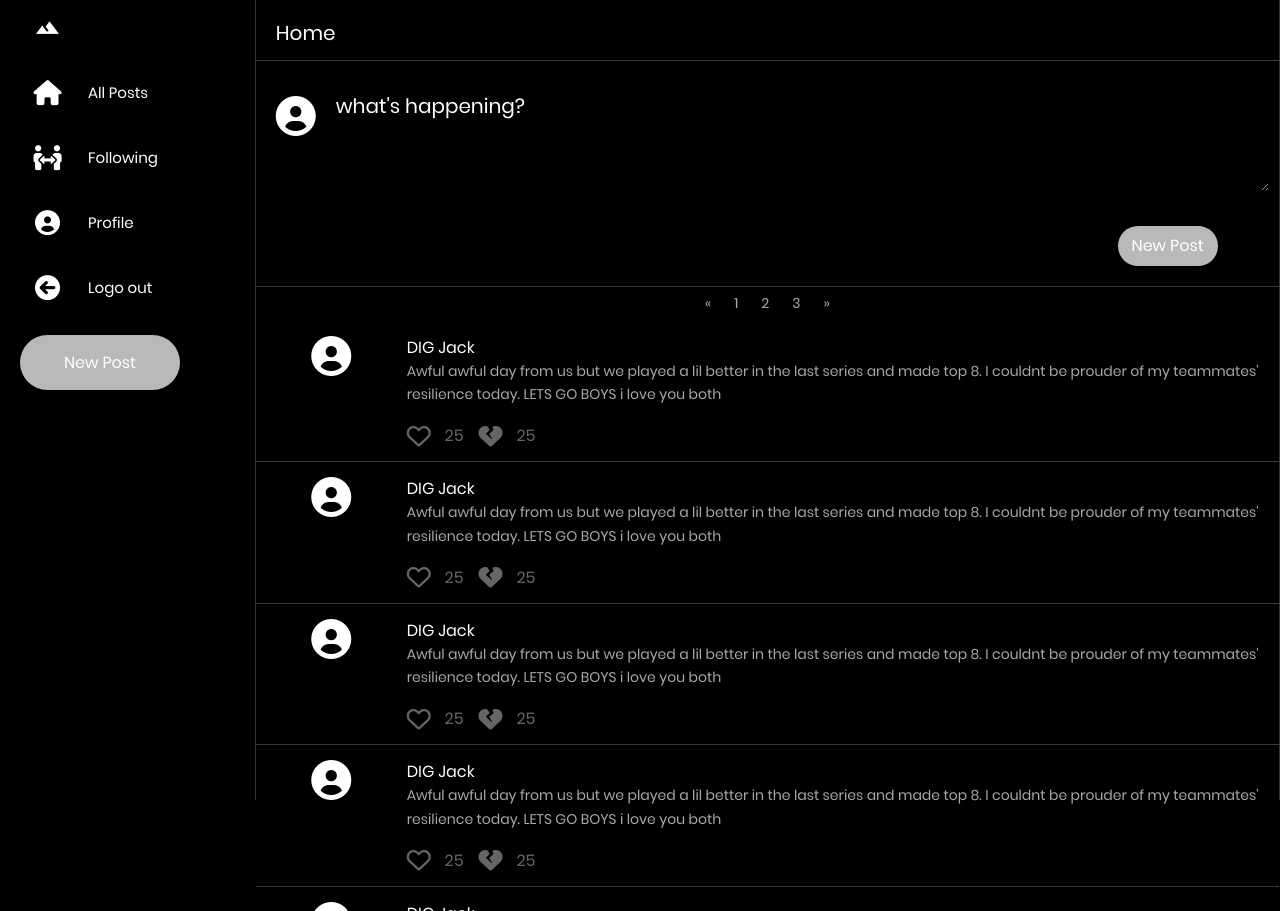
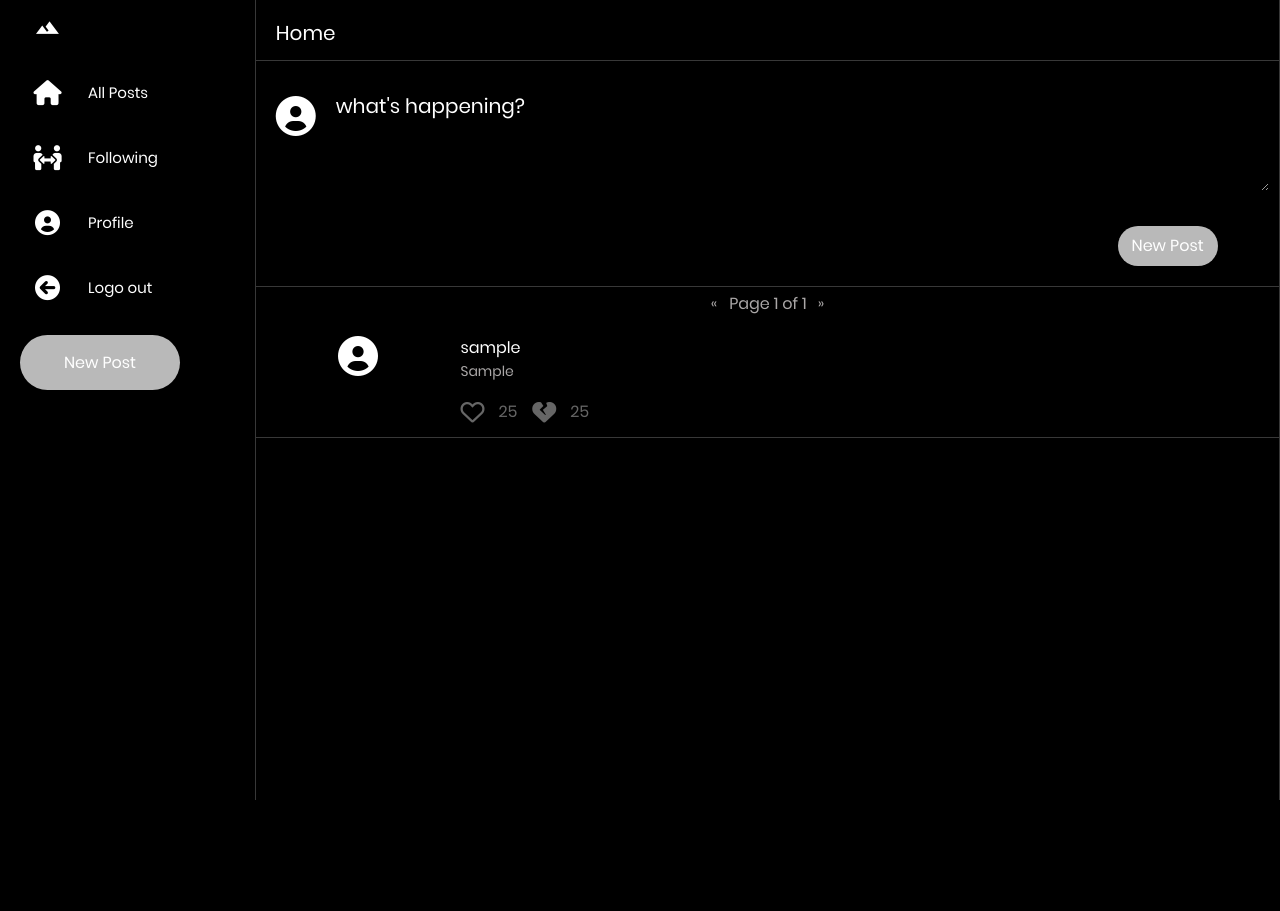
Before and after one commit to jeanjoelkapula/twitter-clone, a Django app: page / in a window 1280 px wide. Run offline with Django 3.2, Linux system fonts and the light colour scheme; a user stored in the database is signed in; tables that the repository leaves empty hold one stand-in row (values such as "Sample post"); some libraries are stand-ins or nearby versions.

Commit message:
Add all posts paginated

```diff
--- a/network/models.py
+++ b/network/models.py
@@ -5,9 +5,16 @@
 class User(AbstractUser):
     followers = models.ManyToManyField('self', symmetrical = False, related_name = 'followees')
 
+    def __str__(self):
+        return f"{self.username}"
+
 class Post(models.Model):
     user = models.ForeignKey(User, null=False, on_delete = models.CASCADE)
     date_created = models.DateTimeField(auto_now=True)
+    post = models.CharField(max_length=255,null=False, default="")
+
+    def __str__(self):
+        return f"{self.user} {self.date_created} post"
 
 class PostLike(models.Model):
     user = models.ForeignKey(User, null=False, on_delete = models.CASCADE)
--- a/network/static/network/assets/css/main.css
+++ b/network/static/network/assets/css/main.css
@@ -813,7 +813,7 @@
 
 .pagination .page-item {
 
-
+  color: #aaa7a7;
 }
 
 .pagination .page-item .page-link {
--- a/network/templates/network/index.html
+++ b/network/templates/network/index.html
@@ -6,51 +6,72 @@
 		<a href="#" class="link-home">Home</a>
 	</div>
 	<div class="">
+		<form action="{% url 'index' %}" method="POST">
+			{% csrf_token %}
 			<div class="write-twit">
 				<div class="post-user" style="width: auto; padding-left: 10px; padding-right: 10px;">
 					<i class="fas fa-user-circle"></i>
 				</div>
-			<textarea name="" id="" cols="30" rows="3" placeholder="what's happening?"></textarea>
+				<textarea name="post" id="post" cols="30" rows="3" placeholder="what's happening?"></textarea>
 			</div>
 			<div style="display: flex; justify-content: right; border-bottom: 1px solid #ffffff38;">
-			<button class="add-twit-button" style="width: 100px; height: 40px; margin-top: 15px; margin-bottom: 20px; margin-right: 6%;">
+				<button type="submit" class="add-twit-button" style="width: 100px; height: 40px; margin-top: 15px; margin-bottom: 20px; margin-right: 6%;">
 					New Post
 				</button>
 			</div>
+		</form>
 	</div>
 	<div class="pagination-container">
 		<nav aria-label="Page navigation example">
 			<ul class="pagination">
+				{% if page.has_previous %}
+					<li class="page-item" >
+						<a class="page-link" href="?page={{ page.previous_page_number }}" aria-label="Previous">
+							<span aria-hidden="true">&laquo;</span>
+							<span class="sr-only">Previous</span>
+						</a>
+					</li>
+				{% else %}
 					<li class="page-item disabled" >
 						<a class="page-link" href="#" aria-label="Previous">
 							<span aria-hidden="true">&laquo;</span>
 							<span class="sr-only">Previous</span>
 						</a>
 					</li>
-			  <li class="page-item"><a class="page-link" href="#">1</a></li>
-			  <li class="page-item"><a class="page-link" href="#">2</a></li>
-			  <li class="page-item"><a class="page-link" href="#">3</a></li>
+				{% endif %}
+
+				<li class="page-item" style="padding-top: 5px;">Page {{ page.number }} of {{page.paginator.num_pages }}</li>
+			{% if page.has_next %}
 				<li class="page-item">
+					<a class="page-link" href="?page={{ page.next_page_number }}" aria-label="Next">
+						<span aria-hidden="true">&raquo;</span>
+						<span class="sr-only">Next</span>
+					</a>
+				</li>
+			{% else %}
+				<li class="page-item disabled">
 					<a class="page-link" href="#" aria-label="Next">
 						<span aria-hidden="true">&raquo;</span>
 						<span class="sr-only">Next</span>
 					</a>
 				</li>
+			{% endif %}
+
 			</ul>
 		  </nav>
 	</div>
   	<div class="post-container disable-scrollbars">
-
+		{% for post in page.object_list %}
 			<div class="post">
 				<div class="post-user">
 					<i class="fas fa-user-circle"></i>
 				</div>
 				<div class="post-content">
 					<div class="post-username">
-				  <span>DIG Jack</span>
+						<span>{{post.user}}</span>
 					</div>
 					<div class="post-text">
-				  <p>Awful awful day from us but we played a lil better in the last series and made top 8. I couldnt be prouder of my teammates' resilience today. LETS GO BOYS i love you both</p>
+						<p>{{post.post}}</p>
 					</div>
 					<div class="post-buttons">
 						<div class="post-button">
@@ -64,212 +85,14 @@
 					</div>
 				</div>
 			</div>
-	  <div class="post">
-		  <div class="post-user">
-			  <i class="fas fa-user-circle"></i>
+		{% empty %}
+			<div style="display: flex; height: 100%; justify-content: center; align-items: center;">
+				<span style="color: white; font-size: 30px;">No Posts available</span>
 			</div>
-		  <div class="post-content">
-			  <div class="post-username">
-				  <span>DIG Jack</span>
-			  </div>
-			  <div class="post-text">
-				  <p>Awful awful day from us but we played a lil better in the last series and made top 8. I couldnt be prouder of my teammates' resilience today. LETS GO BOYS i love you both</p>
-			  </div>
-			  <div class="post-buttons">
-				  <div class="post-button">
-					  <a href=""><i class="far fa-heart"></i></a>
-					  <span>25</span>
-				  </div>
-				  <div class="post-button">
-					  <a href=""><i class="fas fa-heart-broken"></i></a>
-					  <span>25</span>
-				  </div>
-			  </div>
-		  </div>
-	  </div>
-	  <div class="post">
-		  <div class="post-user">
-			  <i class="fas fa-user-circle"></i>
-		  </div>
-		  <div class="post-content">
-			  <div class="post-username">
-				  <span>DIG Jack</span>
-			  </div>
-			  <div class="post-text">
-				  <p>Awful awful day from us but we played a lil better in the last series and made top 8. I couldnt be prouder of my teammates' resilience today. LETS GO BOYS i love you both</p>
-			  </div>
-			  <div class="post-buttons">
-				  <div class="post-button">
-					  <a href=""><i class="far fa-heart"></i></a>
-					  <span>25</span>
-				  </div>
-				  <div class="post-button">
-					  <a href=""><i class="fas fa-heart-broken"></i></a>
-					  <span>25</span>
-				  </div>
-			  </div>
-		  </div>
-	  </div>
-	  <div class="post">
-		  <div class="post-user">
-			  <i class="fas fa-user-circle"></i>
-		  </div>
-		  <div class="post-content">
-			  <div class="post-username">
-				  <span>DIG Jack</span>
-			  </div>
-			  <div class="post-text">
-				  <p>Awful awful day from us but we played a lil better in the last series and made top 8. I couldnt be prouder of my teammates' resilience today. LETS GO BOYS i love you both</p>
-			  </div>
-			  <div class="post-buttons">
-				  <div class="post-button">
-					  <a href=""><i class="far fa-heart"></i></a>
-					  <span>25</span>
-				  </div>
-				  <div class="post-button">
-					  <a href=""><i class="fas fa-heart-broken"></i></a>
-					  <span>25</span>
-				  </div>
-			  </div>
-		  </div>
-	  </div>
-	  <div class="post">
-		  <div class="post-user">
-			  <i class="fas fa-user-circle"></i>
-		  </div>
-		  <div class="post-content">
-			  <div class="post-username">
-				  <span>DIG Jack</span>
-			  </div>
-			  <div class="post-text">
-				  <p>Awful awful day from us but we played a lil better in the last series and made top 8. I couldnt be prouder of my teammates' resilience today. LETS GO BOYS i love you both</p>
-			  </div>
-			  <div class="post-buttons">
-				  <div class="post-button">
-					  <a href=""><i class="far fa-heart"></i></a>
-					  <span>25</span>
-				  </div>
-				  <div class="post-button">
-					  <a href=""><i class="fas fa-heart-broken"></i></a>
-					  <span>25</span>
-				  </div>
-			  </div>
-		  </div>
-	  </div>
-	  <div class="post">
-		  <div class="post-user">
-			  <i class="fas fa-user-circle"></i>
-		  </div>
-		  <div class="post-content">
-			  <div class="post-username">
-				  <span>DIG Jack</span>
-			  </div>
-			  <div class="post-text">
-				  <p>Awful awful day from us but we played a lil better in the last series and made top 8. I couldnt be prouder of my teammates' resilience today. LETS GO BOYS i love you both</p>
-			  </div>
-			  <div class="post-buttons">
-				  <div class="post-button">
-					  <a href=""><i class="far fa-heart"></i></a>
-					  <span>25</span>
-				  </div>
-				  <div class="post-button">
-					  <a href=""><i class="fas fa-heart-broken"></i></a>
-					  <span>25</span>
-				  </div>
-			  </div>
-		  </div>
-	  </div>
-	  <div class="post">
-		  <div class="post-user">
-			  <i class="fas fa-user-circle"></i>
-		  </div>
-		  <div class="post-content">
-			  <div class="post-username">
-				  <span>DIG Jack</span>
-			  </div>
-			  <div class="post-text">
-				  <p>Awful awful day from us but we played a lil better in the last series and made top 8. I couldnt be prouder of my teammates' resilience today. LETS GO BOYS i love you both</p>
-			  </div>
-			  <div class="post-buttons">
-				  <div class="post-button">
-					  <a href=""><i class="far fa-heart"></i></a>
-					  <span>25</span>
-				  </div>
-				  <div class="post-button">
-					  <a href=""><i class="fas fa-heart-broken"></i></a>
-					  <span>25</span>
-				  </div>
-			  </div>
-		  </div>
-	  </div>
-	  <div class="post">
-		  <div class="post-user">
-			  <i class="fas fa-user-circle"></i>
-		  </div>
-		  <div class="post-content">
-			  <div class="post-username">
-				  <span>DIG Jack</span>
-			  </div>
-			  <div class="post-text">
-				  <p>Awful awful day from us but we played a lil better in the last series and made top 8. I couldnt be prouder of my teammates' resilience today. LETS GO BOYS i love you both</p>
-			  </div>
-			  <div class="post-buttons">
-				  <div class="post-button">
-					  <a href=""><i class="far fa-heart"></i></a>
-					  <span>25</span>
-				  </div>
-				  <div class="post-button">
-					  <a href=""><i class="fas fa-heart-broken"></i></a>
-					  <span>25</span>
-				  </div>
-			  </div>
-		  </div>
-	  </div>
-	  <div class="post">
-		  <div class="post-user">
-			  <i class="fas fa-user-circle"></i>
-		  </div>
-		  <div class="post-content">
-			  <div class="post-username">
-				  <span>DIG Jack</span>
-			  </div>
-			  <div class="post-text">
-				  <p>Awful awful day from us but we played a lil better in the last series and made top 8. I couldnt be prouder of my teammates' resilience today. LETS GO BOYS i love you both</p>
-			  </div>
-			  <div class="post-buttons">
-				  <div class="post-button">
-					  <a href=""><i class="far fa-heart"></i></a>
-					  <span>25</span>
-				  </div>
-				  <div class="post-button">
-					  <a href=""><i class="fas fa-heart-broken"></i></a>
-					  <span>25</span>
-				  </div>
-			  </div>
-		  </div>
-	  </div>
-		<div class="post">
-			<div class="post-user">
-				<i class="fas fa-user-circle"></i>
-			</div>
-			<div class="post-content">
-				<div class="post-username">
-					<span>DIG Jack</span>
-				</div>
-				<div class="post-text">
-					<p>Awful awful day from us but we played a lil better in the last series and made top 8. I couldnt be prouder of my teammates' resilience today. LETS GO BOYS i love you both</p>
-				</div>
-				<div class="post-buttons">
-					<div class="post-button">
-						<a href=""><i class="far fa-heart"></i></a>
-						<span>25</span>
-					</div>
-					<div class="post-button">
-						<a href=""><i class="fas fa-heart-broken"></i></a>
-						<span>25</span>
-					</div>
-				</div>
-			</div>
+		{% endfor %}
+
+
+
 	</div>
 	<div id="twit-modal" class="modal" tabindex="-1" role="dialog" style="background: #a8a8a84d;">
 		<div class="modal-dialog" role="document" style="min-width: 590px;">
@@ -280,19 +103,21 @@
 					</button>
 				</div>
 				<div class="modal-body" >
+					<form action="{% url 'index' %}" method="POST">
+						{% csrf_token %}
 						<div class="">
 							<div class="write-twit">
 								<div class="">
 									<i class="fas fa-user-circle"></i>
 								</div>
-							<textarea name="" id="" cols="30" rows="3" placeholder="what's happening?"></textarea>
+								<textarea name="post" id="post" cols="30" rows="3" placeholder="what's happening?"></textarea>
 							</div>
 						<div style="display: flex; justify-content: right; ">
 							<button class="add-twit-button" style="width: 100px; height: 40px; margin-top: 15px; margin-bottom: 20px; margin-right: 6%;">
 								New Post
 							</button>
 						</div>
-					</div>
+					</form>
 				</div>
 			</div>
 		  </div>
--- a/network/views.py
+++ b/network/views.py
@@ -3,14 +3,26 @@
 from django.http import HttpResponse, HttpResponseRedirect
 from django.shortcuts import render
 from django.urls import reverse
+from django.core.paginator import Paginator
 
-from .models import User
+from .models import *
 
 
 def index(request):
     if not request.user.is_authenticated:
         return HttpResponseRedirect(reverse('login'))
-    return render(request, "network/index.html")
+
+    if request.method == "POST":
+        post = request.POST['post']
+        post = Post(user=request.user, post=post)
+        post.save()
+        return HttpResponseRedirect(reverse('index'))
+
+    page = request.GET.get('page', 1)
+    posts = Post.objects.all()
+    page = Paginator(posts, 10).page(page)
+
+    return render(request, "network/index.html", {"page": page})
 
 def profile(request):
     if not request.user.is_authenticated:
```
Also changed, not shown: network/migrations/0003_post_post.py (added). Lines whose indentation alone changed are shown as unchanged.
